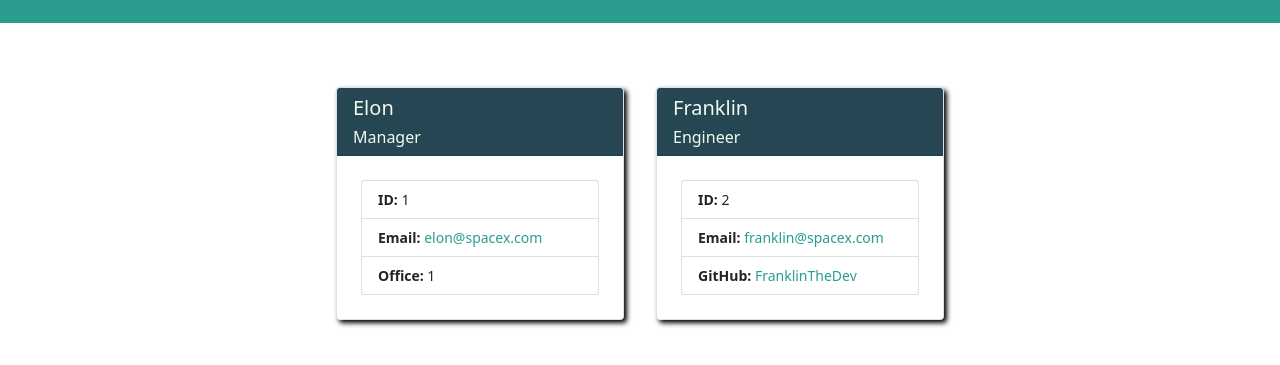
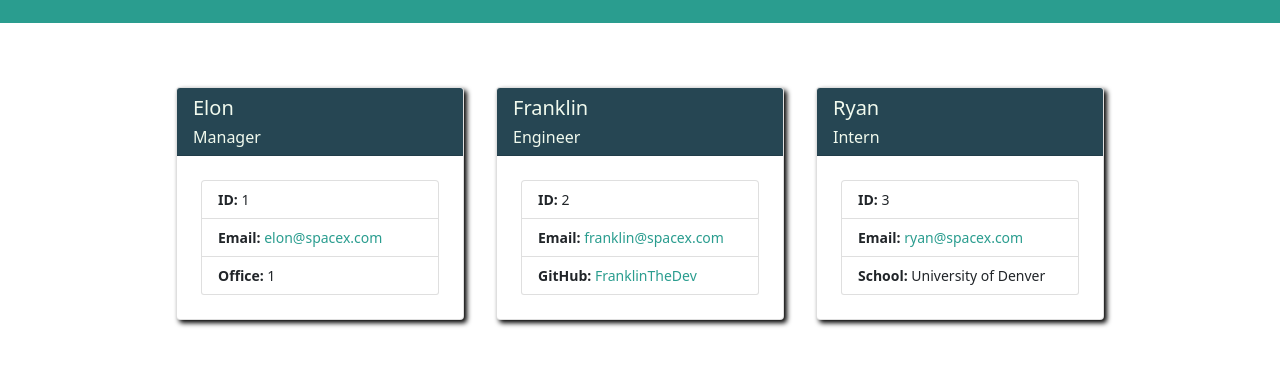
Before and after one commit to lukeoxner/team-profile-generator, a plain HTML site: page index.html in a window 1280 px wide. Shown: the part 129-494 px from the top of the page. Drawn offline with nearby package versions, Linux system fonts and the light colour scheme.

Commit message:
add intern card type

```diff
--- a/index.html
+++ b/index.html
@@ -83,6 +83,18 @@
                     </ul>
                 </div>
 
+                <div class="col-12 col-md-6 col-lg-4 card m-3 p-0" style="width: 18rem;">
+                    <div class="card-header">
+                        <h5 class="card-title">Ryan</h5>
+                        <h6 class="card-text">Intern</h6>
+                    </div>
+                    <ul class="list-group list-group m-4">
+                        <li class="list-group-item"><span class="key">ID: </span>3</li>
+                        <li class="list-group-item"><span class="key">Email: </span><a href="mailto:ryan@spacex.com">ryan@spacex.com</a></li>
+                        <li class="list-group-item"><span class="key">School: </span>University of Denver</li>
+                    </ul>
+                </div>
+
             </div>
         </div>
     </main>
```
